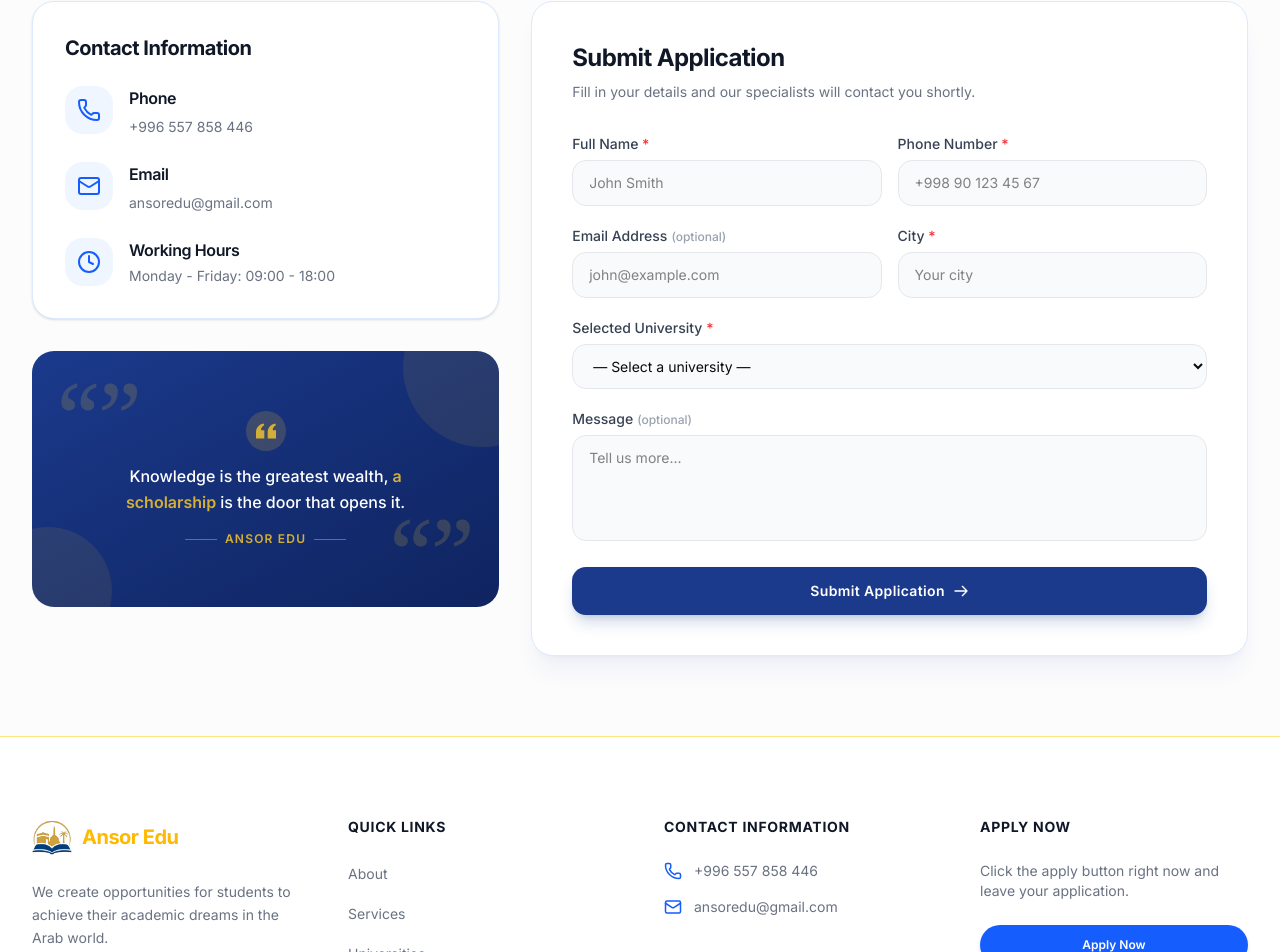
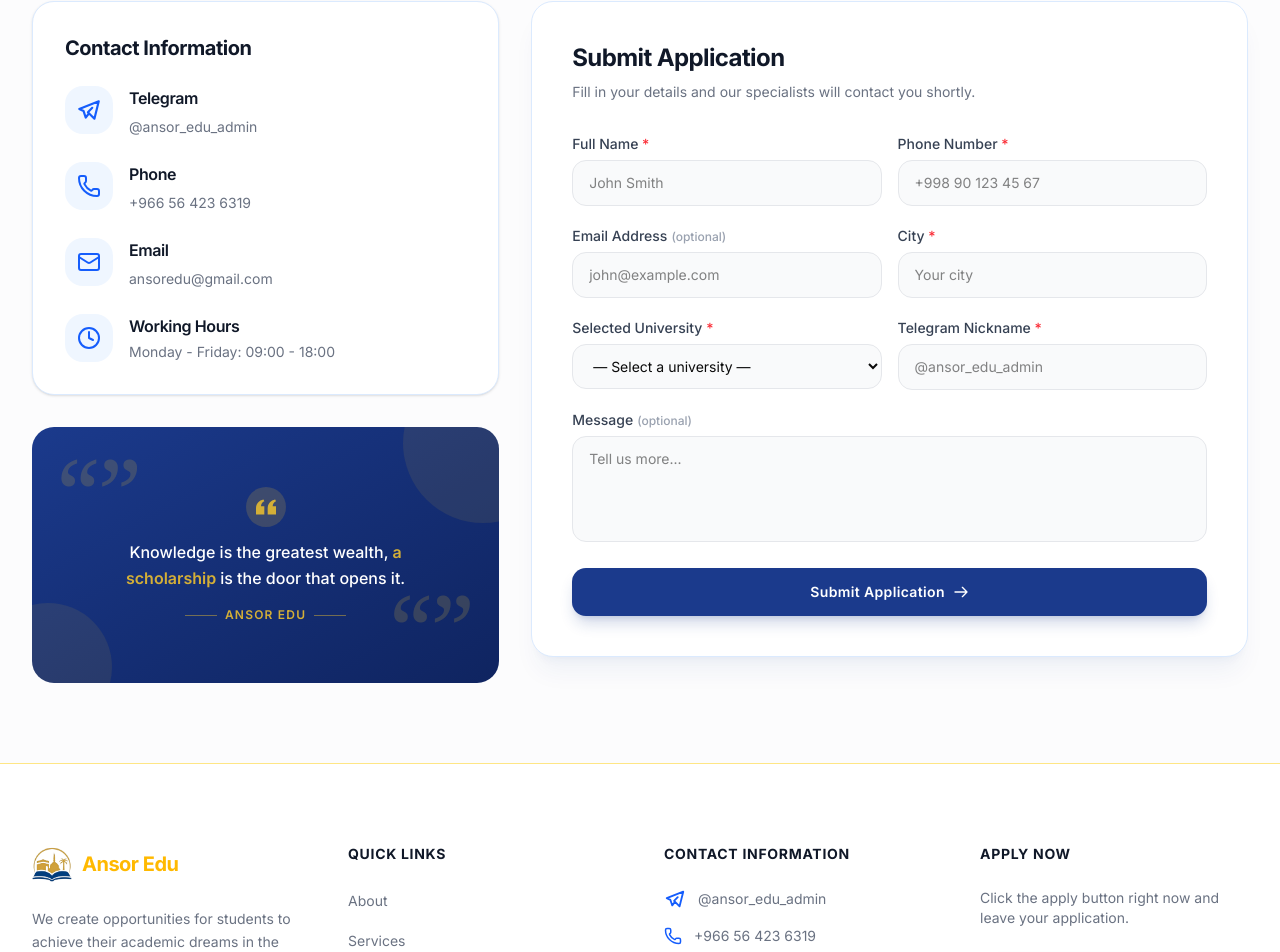
Before and after one commit to jasurungarov/ansoredu_consulting, a Next.js app: page /en/contact in a window 1280 px wide. Shown: the part 311-1263 px from the top of the page. Built offline with nearby package versions, Linux system fonts and the light colour scheme.

Commit message:
contact page edited

```diff
--- a/app/[locale]/contact/page.tsx
+++ b/app/[locale]/contact/page.tsx
@@ -3,6 +3,7 @@ import SectionHeader from "@/components/shared/SectionHeader";
 import { Clock, Mail, Phone } from "lucide-react";
 import { useTranslations } from "next-intl";
 import { getTranslations } from "next-intl/server";
+import { TbBrandTelegram } from "react-icons/tb";
 
 export async function generateMetadata({
   params,
@@ -37,6 +38,22 @@ export default function ContactPage() {
               </h3>
 
               <ul className="space-y-6">
+                <li className="flex items-start gap-4">
+                  <div className="w-12 h-12 bg-blue-50 rounded-2xl flex items-center justify-center shrink-0">
+                    <TbBrandTelegram size={26} className="text-blue-600" />
+                  </div>
+                  <div>
+                    <h4 className="font-semibold text-gray-900 mb-1">
+                      {t("telegram")}
+                    </h4>
+                    <a
+                      href="tel:+998901234567"
+                      className="text-gray-500 text-sm hover:text-blue-600 transition-colors">
+                      {t("telegramSubtitle")}
+                    </a>
+                  </div>
+                </li>
+
                 <li className="flex items-start gap-4">
                   <div className="w-12 h-12 bg-blue-50 rounded-2xl flex items-center justify-center shrink-0">
                     <Phone className="text-blue-600" />
--- a/app/api/contact/route.ts
+++ b/app/api/contact/route.ts
@@ -7,6 +7,7 @@ const schema = z.object({
   email: z.string().email().optional().or(z.literal("")),
   city: z.string().min(2),
   interestedIn: z.string().min(1),
+  nickName: z.string().optional(),
   message: z.string().optional(),
 });
 
@@ -28,14 +29,20 @@ export async function POST(req: NextRequest) {
 
     const text = `
 🎓 *YANGI ARIZA — ANSOR EDU*
-━━━━━━━━━━━━━━━━━━━━
-👤 *Ism:* ${data.fullName}
-📞 *Telefon:* ${data.phone}
-📧 *Email:* ${data.email || "—"}
-🏙️ *Shahar:* ${data.city}
-🏛️ *Universitet:* ${data.interestedIn}
-💬 *Xabar:* ${data.message || "—"}
-━━━━━━━━━━━━━━━━━━━━
+
+📄 *Foydalanuvchi ma'lumotlari*
+
+👤 To'liq ism: ${data.fullName}
+📞 Telefon raqami: ${data.phone}
+📧 Elektron pochta: ${data.email || "Mavjud emas, kiritilmagan"}
+🏙️ Yashash shahri: ${data.city}
+🏛️ Qiziqayotgan universiteti: ${data.interestedIn}
+🆔 Telegram niki: ${data.nickName ? "@" + data.nickName : "Mavjud emas, kiritilmagan"}
+
+💬 *Murojaat mazmuni:*
+
+${data.message || "Xabar qoldirilmagan & qiziqish bildirilgan"}
+
 🕐 *Vaqt:* ${new Date().toLocaleString("uz-UZ", {
       timeZone: "Asia/Tashkent",
     })}
--- a/components/layout/Footer.tsx
+++ b/components/layout/Footer.tsx
@@ -5,6 +5,7 @@ import { Mail, Phone, Send } from "lucide-react";
 import { useTranslations } from "next-intl";
 import Image from "next/image";
 import { FaInstagram, FaWhatsapp } from "react-icons/fa";
+import { TbBrandTelegram } from "react-icons/tb";
 
 export default function Footer() {
   const t = useTranslations("footer");
@@ -36,14 +37,23 @@ export default function Footer() {
             </p>
             <div className="flex items-center gap-4">
               {[
-                { icon: <FaInstagram size={18} />, href: "https://www.instagram.com/ansor_edu_/" },
-                { icon: <FaWhatsapp size={18} />, href: "https://api.whatsapp.com/send?phone=+996557858446" },
-                { icon: <Send size={18} />, href: "https://t.me/ansor_edu_admin" },
+                {
+                  icon: <FaInstagram size={18} />,
+                  href: "https://www.instagram.com/ansor_edu_/",
+                },
+                {
+                  icon: <FaWhatsapp size={18} />,
+                  href: "https://api.whatsapp.com/send?phone=+996557858446",
+                },
+                {
+                  icon: <Send size={18} />,
+                  href: "https://t.me/ansor_edu_admin",
+                },
               ].map((social, i) => (
                 <a
                   key={i}
                   href={social.href}
-                  className="w-10 h-10 rounded-full bg-gray-50 flex items-center justify-center text-gray-400 hover:bg-blue-600 hover:text-white transition-all duration-300">
+                  className="w-10 h-10 rounded-full bg-blue-50 flex items-center justify-center text-blue-600 hover:bg-blue-600 hover:text-white transition-all duration-300">
                   {social.icon}
                 </a>
               ))}
@@ -80,6 +90,14 @@ export default function Footer() {
             </h4>
             <ul className="space-y-4">
               <li className="flex items-center gap-3">
+                <TbBrandTelegram size={22} className="text-blue-600 shrink-0" />
+                <a
+                  href={"https://t.me/ansor_edu_admin"}
+                  className="text-sm text-gray-500 hover:text-blue-600 transition-colors">
+                  {t("telegramSubtitle")}
+                </a>
+              </li>
+              <li className="flex items-center gap-3">
                 <Phone size={18} className="text-blue-600 shrink-0" />
                 <a
                   href={`tel:${t("phone").replace(/\s/g, "")}`}
@@ -103,9 +121,7 @@ export default function Footer() {
             <h4 className="text-sm font-bold text-gray-900 uppercase tracking-wider mb-6">
               {tNav("apply")}
             </h4>
-            <p className="text-sm text-gray-500 mb-6">
-              {t("subtitle")}
-            </p>
+            <p className="text-sm text-gray-500 mb-6">{t("subtitle")}</p>
             <Link href="/contact" className="btn-primary w-full text-xs py-3">
               {tNav("apply")}
             </Link>
--- a/components/shared/ApplicationForm.tsx
+++ b/components/shared/ApplicationForm.tsx
@@ -12,6 +12,7 @@ const schema = z.object({
   email: z.string().email().optional().or(z.literal("")),
   city: z.string().min(2),
   interestedIn: z.string().min(1),
+  nickName: z.string().optional(),
   message: z.string().optional(),
 });
 
@@ -27,6 +28,7 @@ export default function ApplicationForm() {
     email: "",
     city: "",
     interestedIn: "",
+    nickName: "",
     message: "",
   });
   const [errors, setErrors] = useState<FormErrors>({});
@@ -75,7 +77,7 @@ export default function ApplicationForm() {
       setStatus("success");
       setForm({
         fullName: "", phone: "", email: "",
-        city: "", interestedIn: "", message: "",
+        city: "", interestedIn: "", nickName: "", message: "",
       });
     } catch {
       setStatus("error");
@@ -187,8 +189,9 @@ export default function ApplicationForm() {
         </div>
       </div>
 
-      {/* University select */}
-      <div>
+      {/* University select and NickName */}
+      <div className='grid sm:grid-cols-2 gap-4'>
+        <div>
         <label className="block text-sm font-medium text-gray-700 mb-1.5">
           {t("interestedIn")} <span className="text-red-500">*</span>
         </label>
@@ -208,6 +211,19 @@ export default function ApplicationForm() {
         {errors.interestedIn && (
           <p className="text-red-500 text-xs mt-1">{t("errors.invalidUnvercity", { ns: "errors" }) ?? errors.interestedIn}</p>
         )}
+        </div>
+        <div>
+          <label className="block text-sm font-medium text-gray-700 mb-1.5">
+            {t("nickName")} <span className="text-red-500">*</span>
+          </label>
+          <input
+            name="nickName"
+            value={form.nickName}
+            onChange={handleChange}
+            placeholder={t("placeholdernickName")}
+            className={inputClass("nickName")}
+          />
+        </div>
       </div>
 
       {/* Message */}
--- a/messages/en.json
+++ b/messages/en.json
@@ -131,7 +131,11 @@
     "subtitle": "Have questions or want to apply? Fill out the form below and get a free consultation.",
     "optional": "(optional)",
     "back": "Go back",
+    "nickName": "Telegram Nickname",
+    "placeholdernickName": "@ansor_edu_admin",
     "selectUniversity": "— Select a university —",
+    "telegram": "Telegram",
+    "telegramSubtitle": "@ansor_edu_admin",
     "errors": {
       "required": "Please enter your name!",
       "invalidUnvercity": "Please select a university!",
@@ -144,7 +148,7 @@
       "address": "Address",
       "addressLine": "Uzbekistan, Tashkent, Chilanzar district, 1st block",
       "phone": "Phone",
-      "phoneLine": "+996 557 858 446",
+      "phoneLine": "+966 56 423 6319",
       "email": "Email",
       "emailLine": "ansoredu@gmail.com",
       "hours": "Working Hours",
@@ -182,7 +186,8 @@
     "quickLinks": "Quick Links",
     "contact": "Contact Information",
     "address": "Tashkent, Uzbekistan",
-    "phone": "+996 557 858 446",
+    "telegramSubtitle": "@ansor_edu_admin",
+    "phone": "+966 56 423 6319",
     "email": "ansoredu@gmail.com",
     "rights": "All rights reserved.",
     "privacy": "Privacy Policy",
--- a/messages/kg.json
+++ b/messages/kg.json
@@ -131,7 +131,11 @@
     "subtitle": "Суроолоруңуз барбы же арыз тапшырмакчы болосузбу? Төмөндөгү формду толтуруп, акысыз консультация алыңыз.",
     "optional": "(милдеттүү эмес)",
     "back": "Артка кайтуу",
+    "nickName": "Telegram никнейми",
+    "placeholdernickName": "@ansor_edu_admin",
     "selectUniversity": "— Университетти тандаңыз —",
+    "telegram": "Телеграм",
+    "telegramSubtitle": "@ansor_edu_admin",
     "errors": {
       "required": "Атыңызды жазыңыз!",
       "invalidUnvercity": "Университетти тандаңыз!",
@@ -144,7 +148,7 @@
       "address": "Дарек",
       "addressLine": "Өзбекстан, Ташкент ш., Чилонзор р-ну, 1-массив",
       "phone": "Телефон",
-      "phoneLine": "+996 557 858 446",
+      "phoneLine": "+966 56 423 6319",
       "email": "Email",
       "emailLine": "ansoredu@gmail.com",
       "hours": "Иш убактысы",
@@ -182,7 +186,8 @@
     "quickLinks": "Тез шилтемелер",
     "contact": "Байланыш маалыматы",
     "address": "Ташкент, Өзбекстан",
-    "phone": "+996 557 858 446",
+    "telegramSubtitle": "@ansor_edu_admin",
+    "phone": "+966 56 423 6319",
     "email": "ansoredu@gmail.com",
     "rights": "Бардык укуктар корголгон.",
     "privacy": "Купуялык саясаты",
--- a/messages/ru.json
+++ b/messages/ru.json
@@ -131,7 +131,11 @@
     "subtitle": "Есть вопросы или хотите подать заявку? Заполните форму ниже и получите бесплатную консультацию.",
     "optional": "(необязательно)",
     "back": "Вернуться назад",
+    "nickName": "Никнейм в Telegram",
+    "placeholdernickName": "@ansor_edu_admin",
     "selectUniversity": "— Выберите университет —",
+    "telegram": "Телеграм",
+    "telegramSubtitle": "@ansor_edu_admin",
     "errors": {
       "required": "Введите ваше имя!",
       "invalidUnvercity": "Выберите университет!",
@@ -144,7 +148,7 @@
       "address": "Адрес",
       "addressLine": "Узбекистан, г. Ташкент, Чиланзарский район, массив 1",
       "phone": "Телефон",
-      "phoneLine": "+996 557 858 446",
+      "phoneLine": "+966 56 423 6319",
       "email": "Email",
       "emailLine": "ansoredu@gmail.com",
       "hours": "Рабочее время",
@@ -182,7 +186,8 @@
     "quickLinks": "Быстрые ссылки",
     "contact": "Контактная информация",
     "address": "Ташкент, Узбекистан",
-    "phone": "+996 557 858 446",
+    "telegramSubtitle": "@ansor_edu_admin",
+    "phone": "+966 56 423 6319",
     "email": "ansoredu@gmail.com",
     "rights": "Все права защищены.",
     "privacy": "Политика конфиденциальности",
--- a/messages/uz.json
+++ b/messages/uz.json
@@ -131,12 +131,17 @@
     "subtitle": "Savollaringiz bormi yoki ariza topshirmoqchimisiz? Quyidagi formani to'ldiring, bepul konsultatsiya oling.",
     "optional": "(ixtiyoriy)",
     "back": "Orqaga qaytish",
+    "nickName": "Telegram NickName",
+    "placeholdernickName": "@ansor_edu_admin",
+    "telegram": "Telegram",
+    "telegramSubtitle": "@ansor_edu_admin",
     "selectUniversity": "— Universitetni tanlang —",
      "errors": {
       "required": "Ismingizni yozing!",
       "invalidUnvercity": "Universitetni tanlang!",
       "invalidPhone": "Telefon raqamingizni yozing!",
       "city": "Shaharingiz nomini yozing!",
+      "nickName": "Telegram user namengizni kiritng",
       "serverError": "Xatolik yuz berdi."
     },
     "card": {
@@ -144,7 +149,7 @@
       "address": "Manzil",
       "addressLine": "O'zbekiston, Toshkent sh., Chilonzor tumani, 1-mavze",
       "phone": "Telefon",
-      "phoneLine": "+996 557 858 446",
+      "phoneLine": "+966 56 423 6319",
       "email": "Email",
       "emailLine": "ansoredu@gmail.com",
       "hours": "Ish vaqti",
@@ -182,7 +187,8 @@
     "quickLinks": "Tezkor havolalar",
     "contact": "Aloqa ma'lumotlari",
     "address": "Toshkent, O'zbekiston",
-    "phone": "+996 557 858 446",
+    "telegramSubtitle": "@ansor_edu_admin",
+    "phone": "+966 56 423 6319",
     "email": "ansoredu@gmail.com",
     "rights": "Barcha huquqlar himoyalangan.",
     "privacy": "Maxfiylik siyosati",
```
